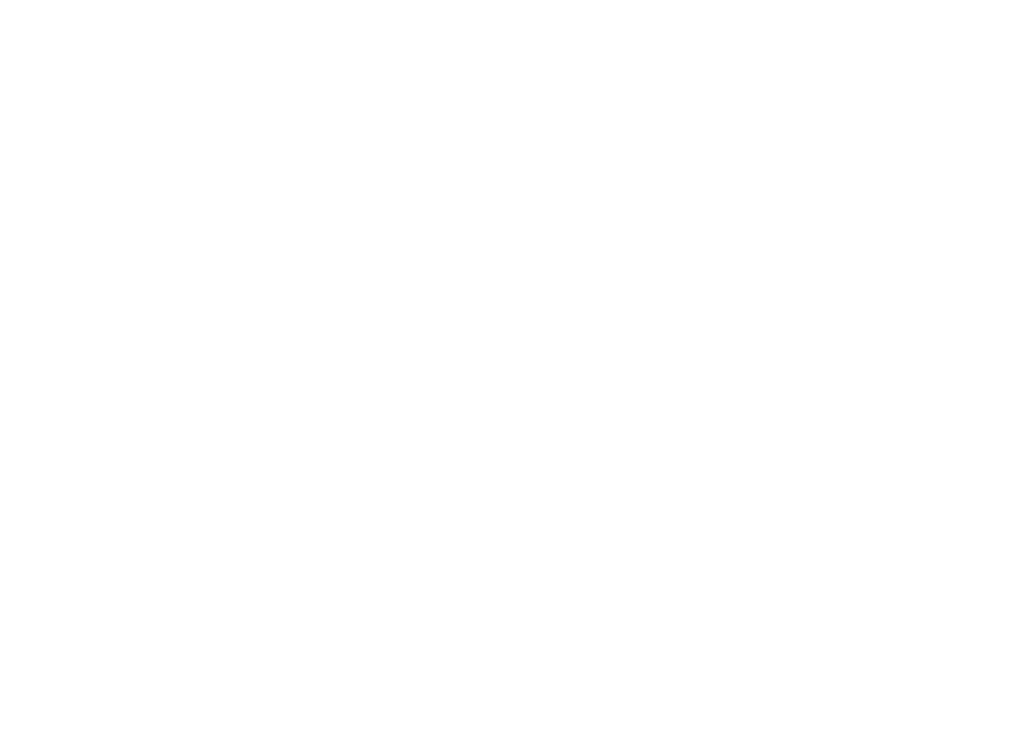
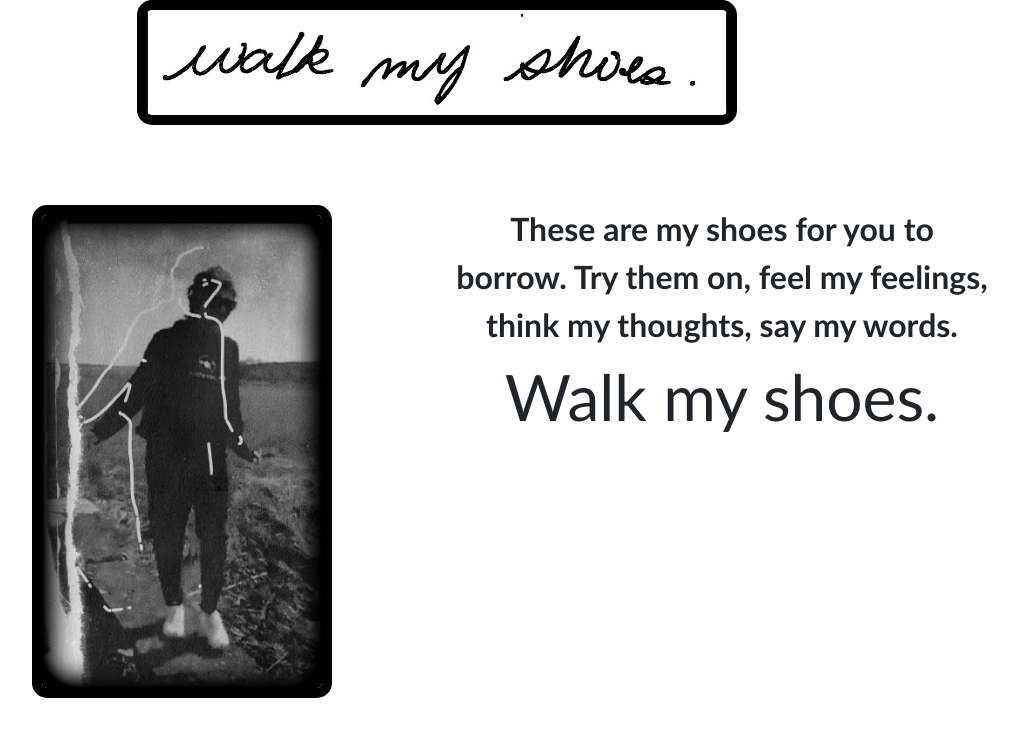
Before and after one commit to irene-op/walk-my-shoes, a plain HTML site: page index.html in a window 1280 px wide. Shown: the whole page, without its empty margins (203-1221 px from the left). Drawn offline with nearby package versions, Linux system fonts and the light colour scheme.

Commit message:
added logos and intro text to main page

```diff
--- a/index.html
+++ b/index.html
@@ -10,12 +10,29 @@
       integrity="sha384-TX8t27EcRE3e/ihU7zmQxVncDAy5uIKz4rEkgIXeMed4M0jlfIDPvg6uqKI2xXr2"
       crossorigin="anonymous"
     />
-    <link
-      rel="stylesheet"
-      href="https://cdn.jsdelivr.net/npm/bootstrap@4.5.3/dist/css/bootstrap.min.css"
-      integrity="sha384-TX8t27EcRE3e/ihU7zmQxVncDAy5uIKz4rEkgIXeMed4M0jlfIDPvg6uqKI2xXr2"
-      crossorigin="anonymous"
-    />
+    <link rel="stylesheet" href="/src/styles.css" />
   </head>
-  <body></body>
+  <body>
+    <div class="container">
+        <header>
+            <img src="/images/logo_long.jpg" alt="logo walk my shoes" class="logo-title"/>
+        </header>
+        <section class="intro">
+            <div class="row">
+                <div class="col">
+                    <img src="/images/logo_me_walk.jpg" alt="logo walking" class="logo-walking"/>
+                </div>
+                <div class="col">
+                    <h2>
+                        <strong>
+                            These are my shoes for you to borrow. Try them on, feel my
+                            feelings, think my thoughts, say my words.
+                            <br />
+                            <h1>Walk my shoes.</h1>
+                        </strong>
+                    </h2>
+                </div>
+            </div>
+        </section>
+  </body>
 </html>
--- a/src/styles.css
+++ b/src/styles.css
@@ -0,0 +1,26 @@
+body {
+  font-family: "Trebuchet MS", "Lucida Sans Unicode", "Lucida Grande",
+    "Lucida Sans", Arial, sans-serif;
+  text-align: center;
+}
+
+h1,
+h2 {
+  font-size: 2em;
+  text-align: center;
+  line-height: 1.5;
+}
+
+.logo-title {
+  width: 600px;
+  border: 10px solid black;
+  border-radius: 15px;
+  margin-bottom: 80px;
+}
+.logo-walking {
+  display: block;
+  margin: 0px 59px 0px 150px;
+  border: 10px solid black;
+  border-radius: 15px;
+  width: 300px;
+}
```
